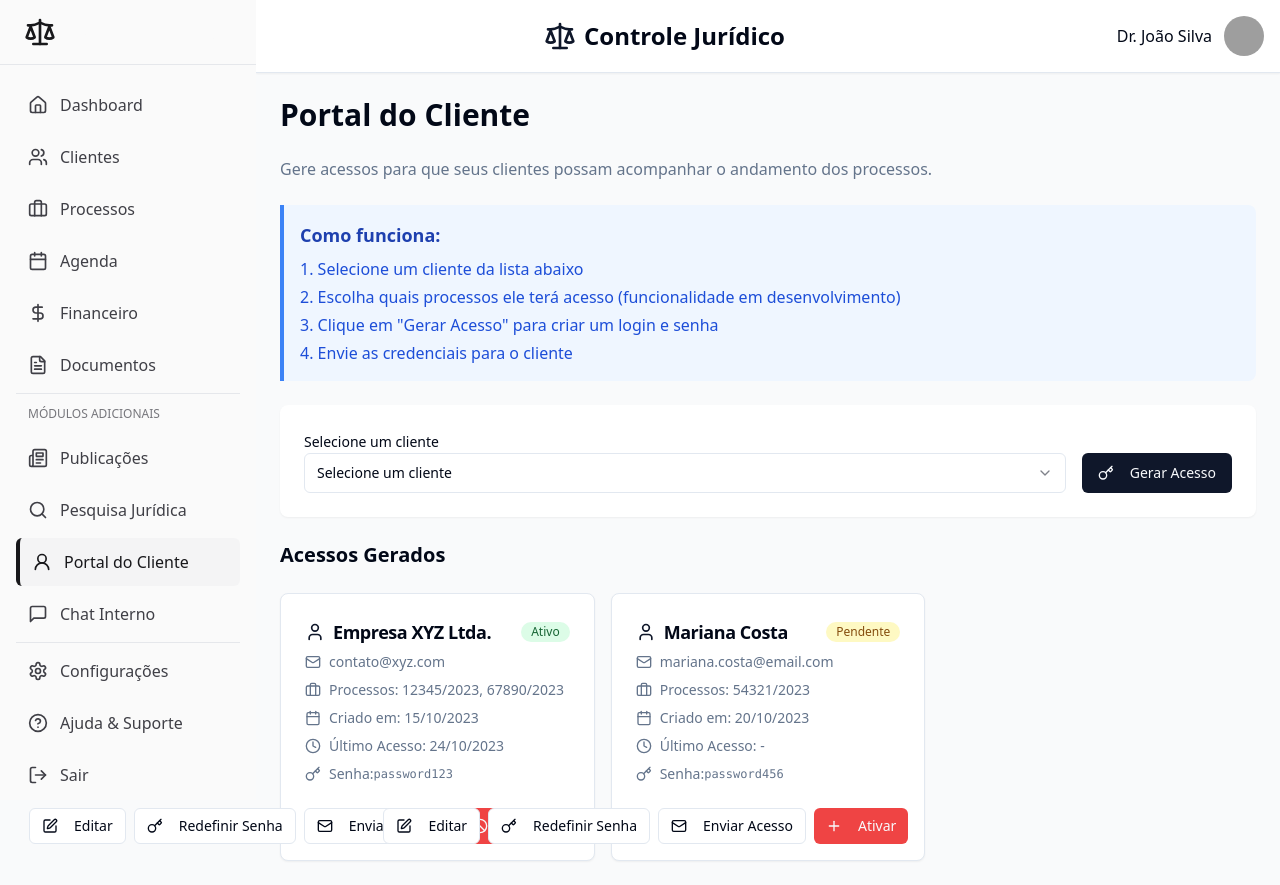
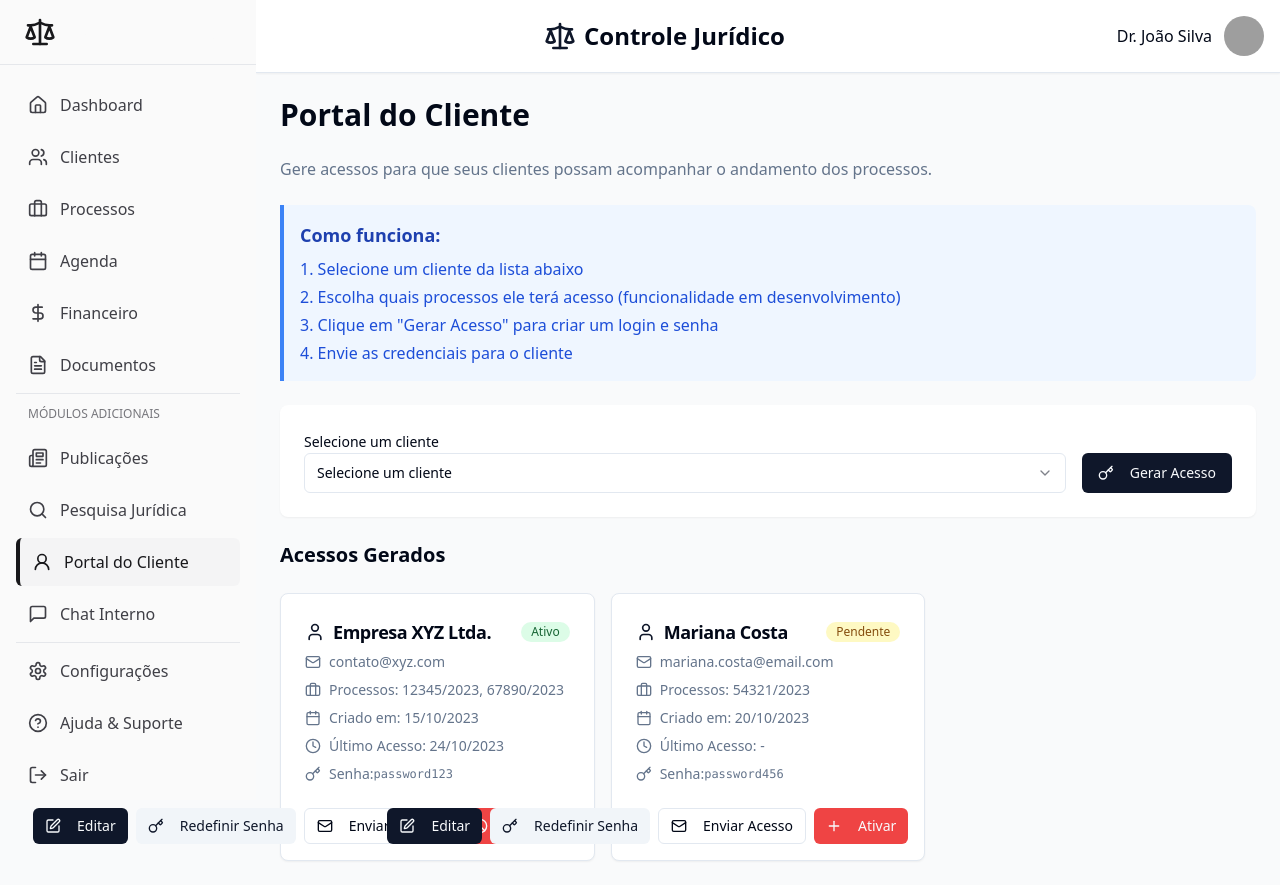
Before and after one commit to appjuridicoo/juridico-app, a React (Vite) app: page /portal in a window 1280 px wide. Built offline with nearby package versions, Linux system fonts and the light colour scheme; grey boxes are pictures that could not be loaded.

Commit message:
[dyad] wrote 1 file(s)

```diff
--- a/src/pages/ClientPortalPage.tsx
+++ b/src/pages/ClientPortalPage.tsx
@@ -215,17 +215,17 @@ const ClientPortalPage: React.FC = () => {
                   <Key className="h-4 w-4 mr-2" /> Senha: <span className="font-mono text-xs">{access.generatedPassword}</span>
                 </div>
               </CardContent>
-              <div className="flex flex-col sm:flex-row justify-end p-4 pt-0 gap-2"> {/* Alterado para flex-col em mobile */}
-                <Button variant="outline" size="sm" onClick={() => handleEditAccess(access)} className="w-full sm:w-auto">
+              <div className="grid grid-cols-2 gap-2 p-4 pt-0 md:flex md:flex-row md:justify-end"> {/* Alterado para grid de 2 colunas em mobile */}
+                <Button variant="default" size="sm" onClick={() => handleEditAccess(access)} className="w-full">
                   <Edit className="h-4 w-4 mr-2" /> Editar
                 </Button>
-                <Button variant="outline" size="sm" onClick={() => handleResetPassword(access)} className="w-full sm:w-auto">
+                <Button variant="secondary" size="sm" onClick={() => handleResetPassword(access)} className="w-full">
                   <Key className="h-4 w-4 mr-2" /> Redefinir Senha
                 </Button>
-                <Button variant="outline" size="sm" onClick={() => handleSendAccess(access)} className="w-full sm:w-auto">
+                <Button variant="outline" size="sm" onClick={() => handleSendAccess(access)} className="w-full">
                   <Mail className="h-4 w-4 mr-2" /> Enviar Acesso
                 </Button>
-                <Button variant="destructive" size="sm" onClick={() => handleToggleAccessStatus(access)} className="w-full sm:w-auto">
+                <Button variant="destructive" size="sm" onClick={() => handleToggleAccessStatus(access)} className="w-full">
                   {access.status === 'Ativo' ? <Ban className="h-4 w-4 mr-2" /> : <Plus className="h-4 w-4 mr-2" />} {access.status === 'Ativo' ? 'Desativar' : 'Ativar'}
                 </Button>
               </div>
```
